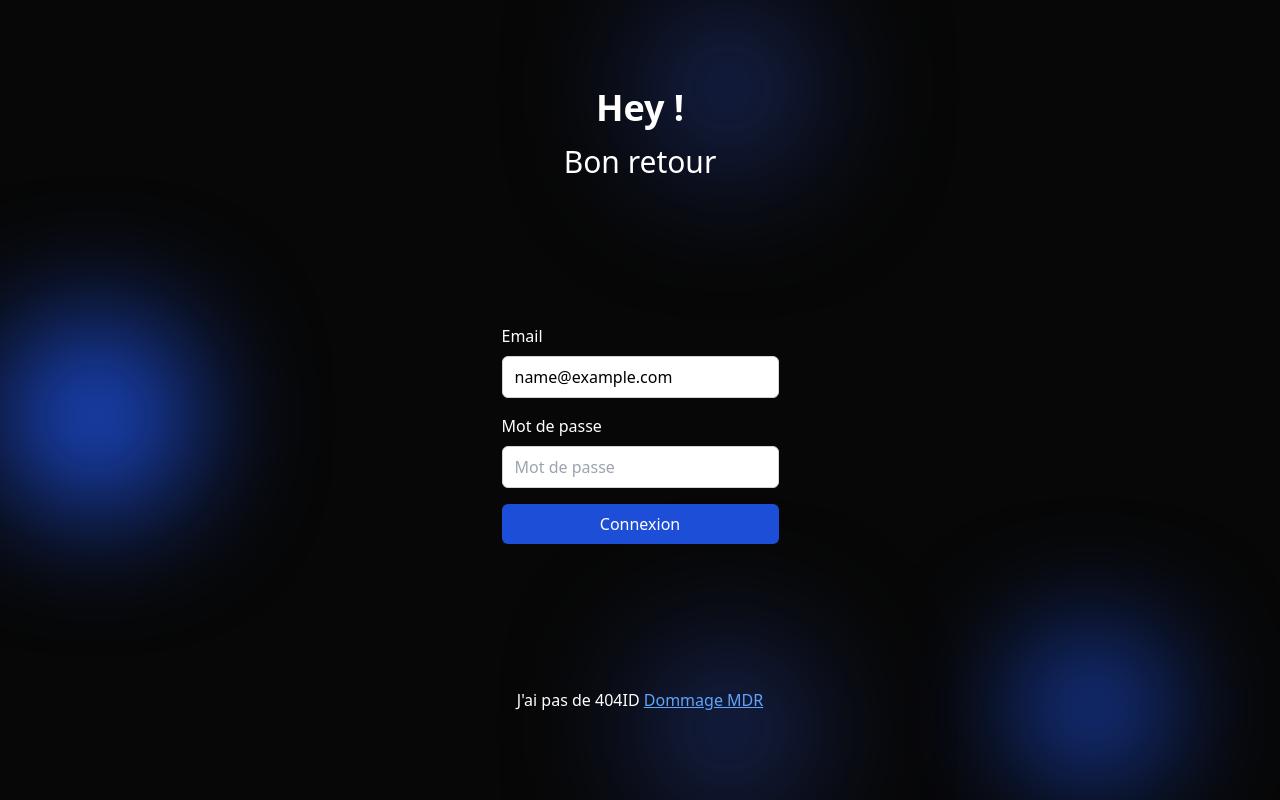
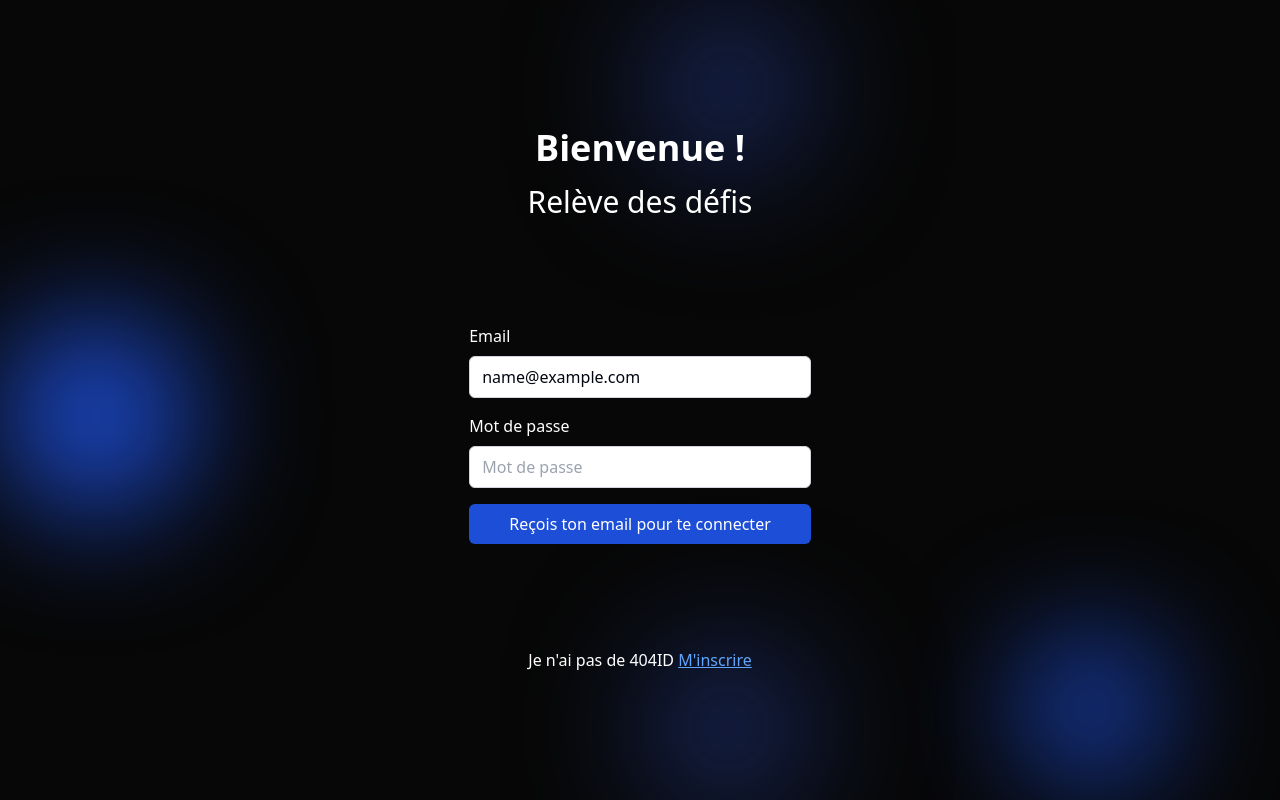
Before and after one commit to La-404-Devinci/advent-daily-frontend, a React (Vite) app: page / in a window 1280 px wide. Both pictures are taken after typing "name@example.com" into the empty fields and a click on the button "Reçois ton email pour te connecter". Built offline with nearby package versions, Linux system fonts and the light colour scheme.

Commit message:
fix: handle error

```diff
--- a/src/routes/login.jsx
+++ b/src/routes/login.jsx
@@ -1,23 +1,18 @@
 import { Button } from "../components/buttons/Buttons";
 import Layout from "../layout";
 import { useForm } from "react-hook-form";
-import { useNavigate } from "react-router-dom";
+import { Link, useNavigate } from "react-router-dom";
 
 export default function Login() {
   const navigate = useNavigate();
   const {
     register,
     handleSubmit,
-    watch,
     formState: { errors },
   } = useForm();
 
   const onSubmit = (data) => {
-    navigate("/selection", {
-      state: {
-        email: data.email,
-      },
-    });
+    navigate("/selection");
   };
 
   const meta = {
@@ -27,54 +22,69 @@ export default function Login() {
 
   return (
     <Layout>
-      <div className="flex items-center justify-center min-h-screen">
-        <div className="text-center">
-          <h1 className="text-4xl font-bold">Hey !</h1>
-          <p className="mt-4 text-3xl">Bon retour</p>
+      <div className="flex flex-col justify-between min-h-screen px-12 py-32 text-center">
+        <div>
+          <h1 className="text-4xl font-bold">Bienvenue !</h1>
+          <p className="mt-4 text-3xl">Relève des défis</p>
+        </div>
+
         <form
           onSubmit={handleSubmit(onSubmit)}
-            className="flex flex-col w-full gap-4 py-36 "
+          className="flex flex-col justify-start w-full gap-4"
         >
-            <div className="flex flex-col items-start max-w-full">
+          <div className="flex flex-col items-start max-w-full gap-4">
+            <div className="flex flex-col items-start w-full">
               <label htmlFor="email">Email</label>
               <input
-                className="w-full py-2 pl-3 pr-8 mt-2 text-black bg-white border border-gray-300 rounded-md focus:border-blue-900"
-                {...register("Email", {
+                className="w-full py-2 pl-3 pr-8 mt-2 bg-white border border-gray-300 rounded-md focus:border-blue-900 text-gray-950"
+                {...register("email", {
                   required: true,
                   pattern: /^\w+([\.-]?\w+)*@\w+([\.-]?\w+)*(\.\w{2,3})+$/,
                 })}
                 placeholder="Email"
-                value={history.state.usr.email ? history.state.usr.email : ""}
+                value={localStorage.getItem("email") ?? ""}
               />
+              {errors.email?.type === "required" && (
+              <p role="alert" className="mt-1 text-red-500">
+                Email est requis
+              </p>
+            )}
             </div>
+
             <div className="flex flex-col items-start w-full">
               <label htmlFor="password">Mot de passe</label>
               <input
-                className="w-full py-2 pl-3 pr-8 mt-2 text-black bg-white border border-gray-300 rounded-md focus:border-blue-900"
-                {...register("Password", {
+                className="w-full py-2 pl-3 pr-8 mt-2 bg-white border border-gray-300 rounded-md focus:border-blue-900 text-gray-950"
+                {...register("password", {
                   required: true,
-                  minLength: 8,
                 })}
                 placeholder="Mot de passe"
               />
+              {errors.password?.type === "required" && (
+              <p role="alert" className="mt-1 text-red-500">
+                Mot de passe est requis
+              </p>
+            )}
+            </div>
           </div>
 
-            {errors.password && <p role="alert">{errors.password.message}</p>}
-            {errors.email && <p role="alert">{errors.email.message}</p>}
           <Button styleType="primary" type="submit">
-              Connexion
+            Reçois ton email pour te connecter
           </Button>
         </form>
+
         <p>
-            J'ai pas de 404ID{" "}
+          Je n'ai pas de 404ID{" "}
           <span>
-              <a href="/" className="font-medium text-blue-400 underline">
-                Dommage MDR
+            <a
+              href="/"
+              className="font-medium text-blue-400 underline"
+            >
+              M'inscrire
             </a>
           </span>
         </p>
       </div>
-      </div>
     </Layout>
   );
 }
--- a/src/routes/root.jsx
+++ b/src/routes/root.jsx
@@ -13,24 +13,25 @@ export default function Root() {
     formState: { errors },
   } = useForm();
 
-  const onSubmit = (data) =>
-    navigate("/login", {
-        state: {
-            email: data.email,
-        },
-    });
+  const onSubmit = (data) => {
+    localStorage.setItem("email", data.email);
+    navigate("/login");
+  };
 
   return (
     <Layout>
-      <div className="flex items-center justify-center min-h-screen">
-        <div className="text-center">
+      <div className="flex flex-col justify-between min-h-screen px-12 py-32 text-center">
+        <div>
           <h1 className="text-4xl font-bold">Bienvenue !</h1>
           <p className="mt-4 text-3xl">Relève des défis</p>
+        </div>
+
         <form
           onSubmit={handleSubmit(onSubmit)}
-            className="flex flex-col gap-4 py-36"
+          className="flex flex-col justify-start w-full gap-4"
         >
-            <div className="flex flex-col items-start max-w-full">
+          <div className="flex flex-col items-start max-w-full gap-4">
+            <div className="flex flex-col items-start w-full">
               <label htmlFor="email">Email</label>
               <input
                 className="w-full py-2 pl-3 pr-8 mt-2 bg-white border border-gray-300 rounded-md focus:border-blue-900 text-gray-950"
@@ -40,13 +41,19 @@ export default function Root() {
                 })}
                 placeholder="Email"
               />
+              {errors.email?.type === "required" && (
+                <p role="alert" className="mt-1 text-red-500">
+                  Email est requis
+                </p>
+              )}
+            </div>
           </div>
 
-            {errors.email && <p role="alert">{errors.email.message}</p>}
           <Button styleType="primary" type="submit">
             Reçois ton email pour te connecter
           </Button>
         </form>
+
         <p>
           J'ai déjà un 404ID{" "}
           <span>
@@ -56,7 +63,6 @@ export default function Root() {
           </span>
         </p>
       </div>
-      </div>
     </Layout>
   );
 }
--- a/src/routes/selection.jsx
+++ b/src/routes/selection.jsx
@@ -191,13 +191,14 @@ export default function Selection() {
 
   return (
     <Layout>
-      <div className="flex items-center justify-center min-h-screen">
+      <div className="flex flex-col justify-between min-h-screen px-12 py-32 text-center">
         <div className="text-center">
           <h1 className="text-4xl font-bold">Dernière étape</h1>
           <p className="mt-4 text-3xl">Choisis ton asso</p>
+        </div>
         <form
           onSubmit={handleSubmit(onSubmit)}
-            className="flex flex-col gap-4 py-36"
+          className="flex flex-col w-full gap-4"
         >
           <div className="flex flex-col items-start max-w-full">
             <label htmlFor="association" className="hidden">
@@ -274,7 +275,6 @@ export default function Selection() {
           />
         )}
       </div>
-      </div>
     </Layout>
   );
 }
```
Lines whose indentation alone changed are shown as unchanged.
